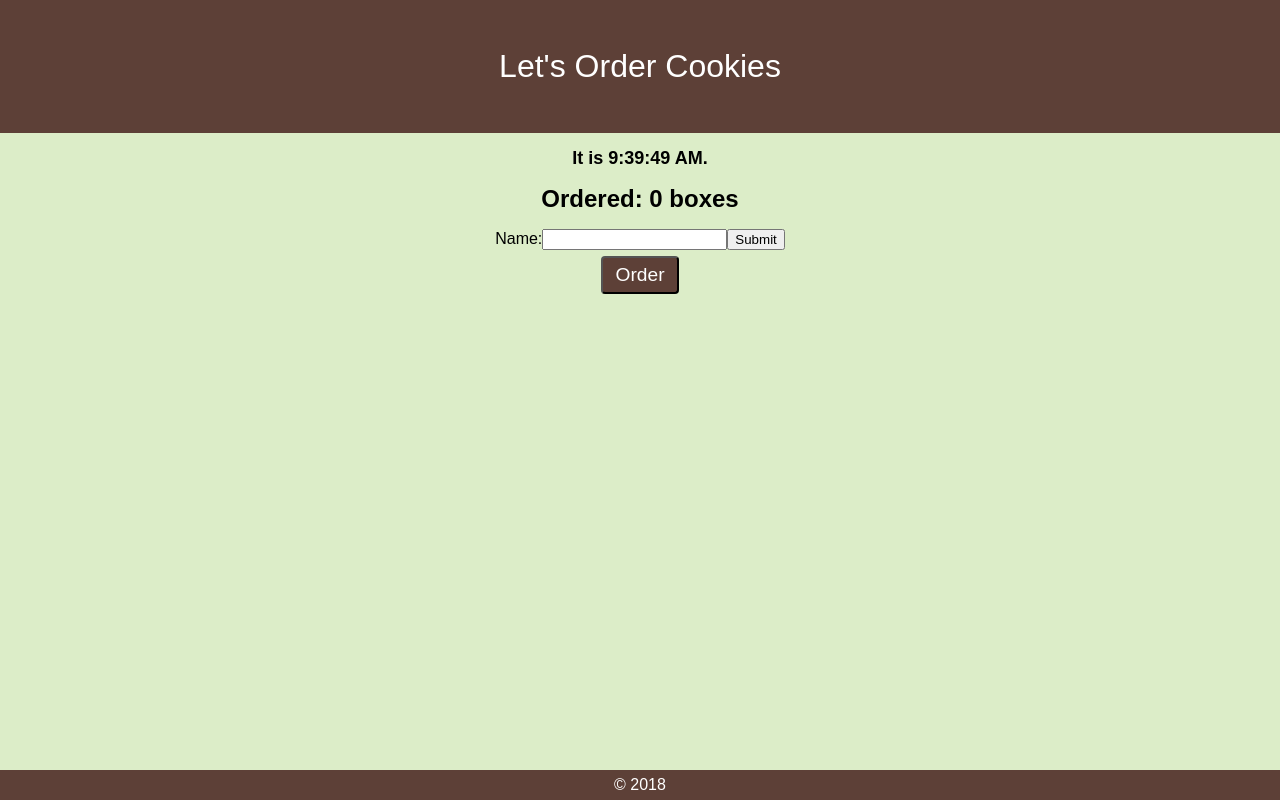
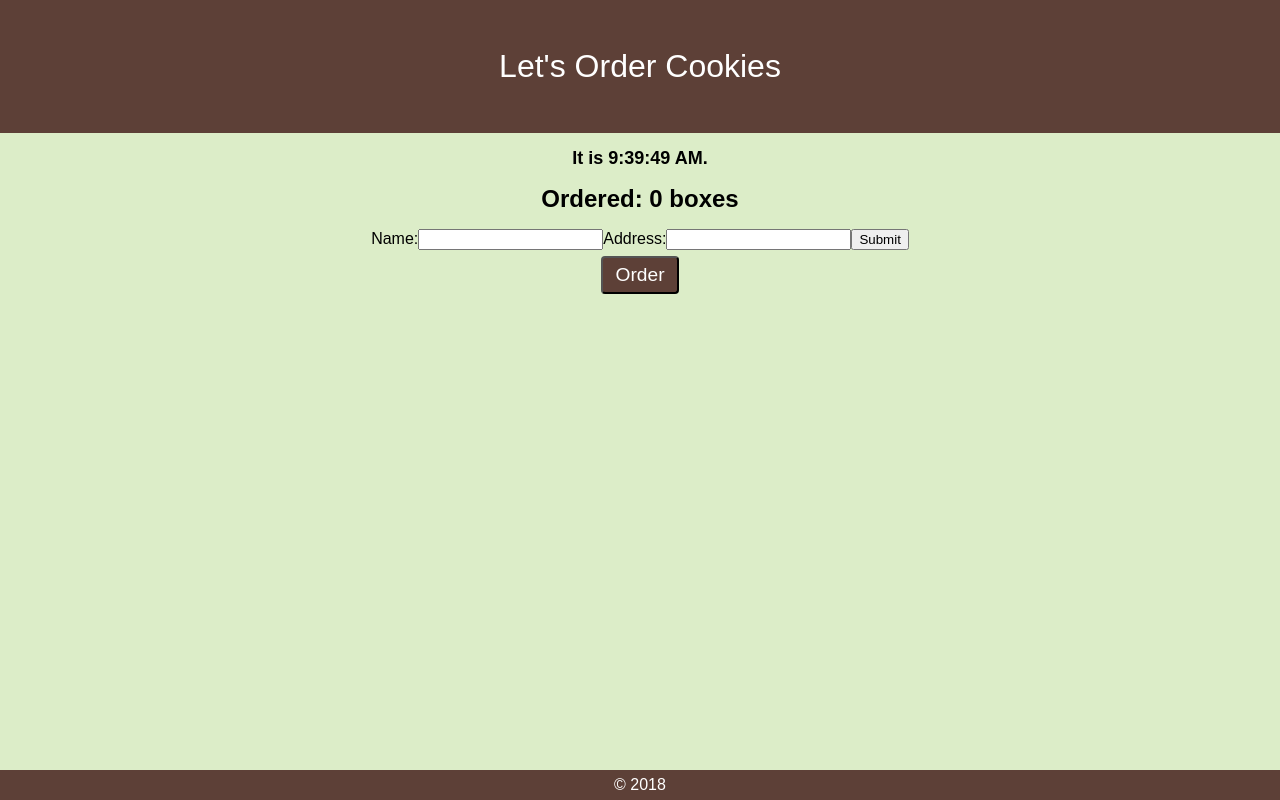
Before and after one commit to turtle96/cookies, a React (Create React App) app: page / in a window 1280 px wide. Built offline with nearby package versions, Linux system fonts and the light colour scheme.

Commit message:
input name and address

```diff
--- a/src/Order.js
+++ b/src/Order.js
@@ -39,11 +39,13 @@ class OrderForm extends Component {
   }
 
   handleChange(event) {
-    this.setState({name: event.target.value});
+    this.setState({[event.target.name]: event.target.value});
   }
 
   handleSubmit(event) {
-    console.log('A name was submitted: ' + this.state.name);
+    console.log('Name submitted: ' + this.state.name);
+    console.log('Address submitted: ' + this.state.address);
+
     event.preventDefault();
   }
 
@@ -52,7 +54,11 @@ class OrderForm extends Component {
       <form onSubmit={this.handleSubmit}>
         <label>
           Name:
-          <input type="text" value={this.state.value} onChange={this.handleChange} />
+          <input type="text" name="name" value={this.state.value} onChange={this.handleChange} />
+        </label>
+        <label>
+          Address:
+          <input type="text" name="address" value={this.state.value} onChange={this.handleChange} />
         </label>
         <input type="submit" value="Submit" />
       </form>
```
